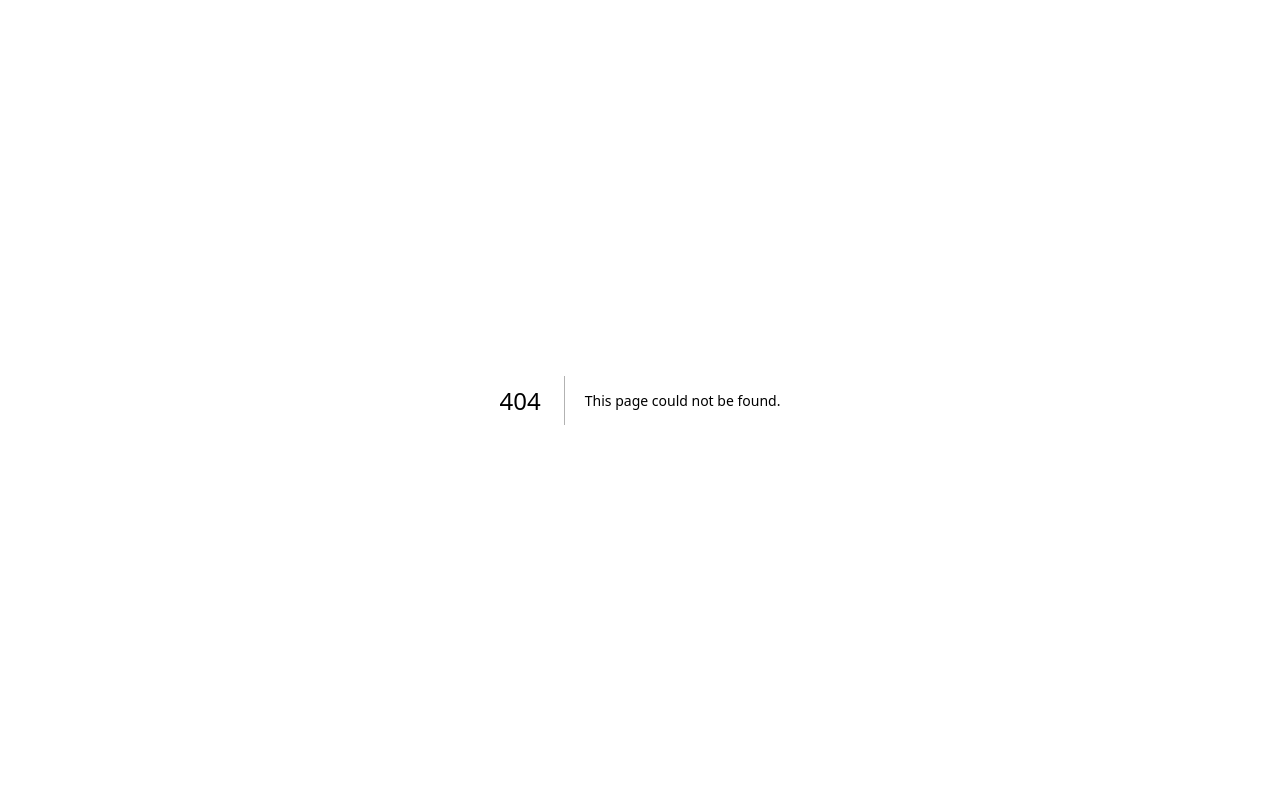
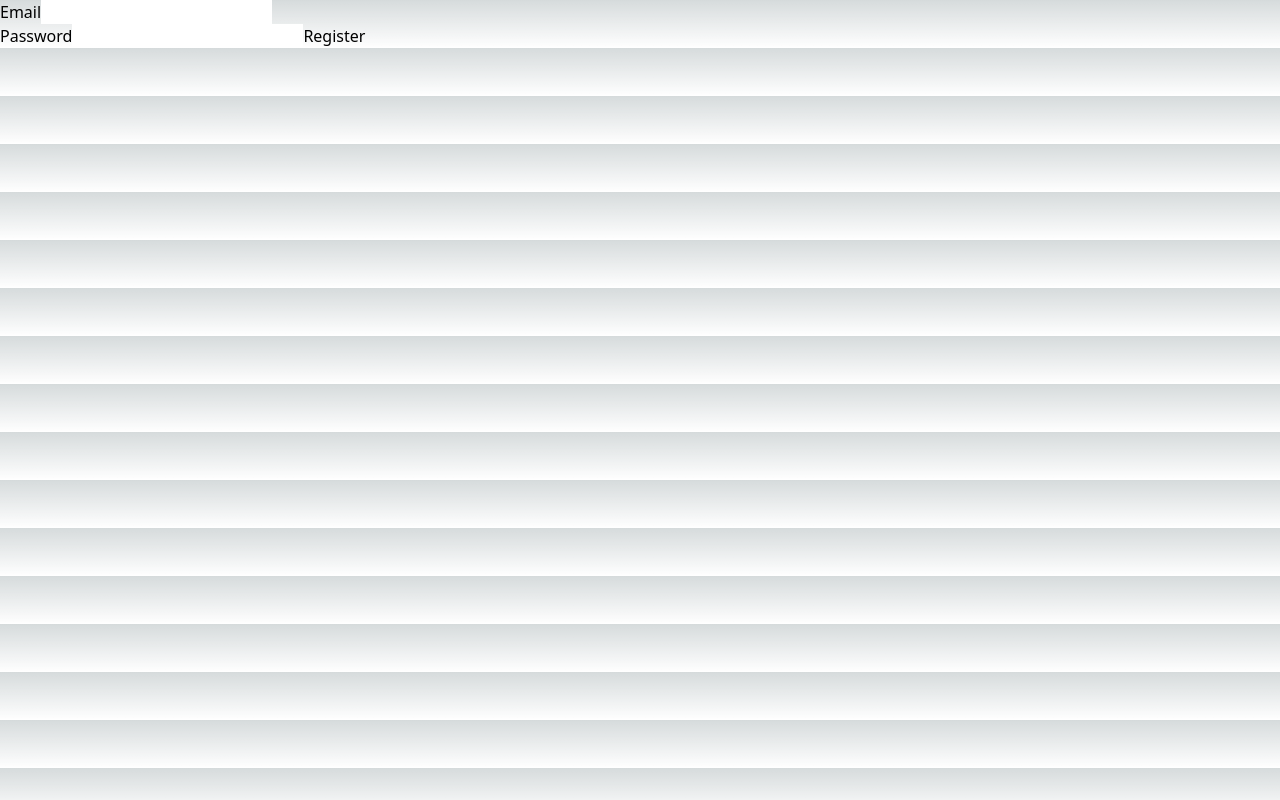
Before and after one commit to GiftChrisJava/trackervideo, a Next.js app: page /register in a window 1280 px wide. Before the commit this address had no page. Built offline with nearby package versions, Linux system fonts and the light colour scheme.

Commit message:
implemented sign up with email and resolved autoplay issue

```diff
--- a/app/auth/callback/route.js
+++ b/app/auth/callback/route.js
@@ -3,18 +3,16 @@ import { cookies } from "next/headers";
 import { NextResponse } from "next/server";
 
 export async function GET(req) {
-  const cookieStore = cookies();
-  const supabase = createRouteHandlerClient({ cookies: () => cookieStore });
-  console.log(req.url, "url in callback");
-  const replacementUrl = originalUrl.replace(/^http:\/\/localhost:3000\//, 'https://trackervideo.vercel.app/');
-
-  const { searchParams } = new URL(replacementUrl );
-
-  const code = searchParams.get("code");
+  const url = new URL(req.url);
+  const code = url.searchParams.get("code");
 
   if (code) {
+    const cookieStore = cookies();
+    const supabase = createRouteHandlerClient({ cookies: () => cookieStore });
+
     await supabase.auth.exchangeCodeForSession(code);
   }
+  return NextResponse.redirect(new URL("/login", url.origin));
 
-  return NextResponse.redirect(new URL("/videos", replacementUrl ));
+  // return NextResponse.redirect("/login");
 }
--- /dev/null
+++ b/app/auth/signin/route.js
@@ -0,0 +1,30 @@
+const { createRouteHandlerClient } = require("@supabase/auth-helpers-nextjs");
+const { cookies } = require("next/headers");
+const { NextRequest, NextResponse } = require("next/server");
+
+async function POST(req) {
+  const url = new URL(req.url);
+  const cookieStore = cookies();
+
+  const formData = await req.formData();
+  const email = String(formData.get("email"));
+  const password = String(formData.get("password"));
+
+  const supabase = createRouteHandlerClient({ cookies: () => cookieStore });
+
+  const { data, error } = await supabase.auth.signInWithPassword({
+    email,
+    password,
+  });
+
+  if (error) {
+    console.log(error);
+    return NextResponse.redirect(new URL("/register", url.origin));
+  }
+
+  return NextResponse.redirect(new URL("/videos", url.origin));
+}
+
+module.exports = {
+  POST,
+};
--- a/app/auth/signout/route.js
+++ b/app/auth/signout/route.js
@@ -1,8 +1,9 @@
 import { createRouteHandlerClient } from "@supabase/auth-helpers-nextjs";
 import { cookies } from "next/headers";
-import { NextResponse } from "next/server";
+import { NextRequest, NextResponse } from "next/server";
 
 export async function POST(req) {
+  const url = new URL(req.url);
   const cookieStore = cookies();
   const supabase = createRouteHandlerClient({ cookies: () => cookieStore });
 
@@ -14,5 +15,5 @@ export async function POST(req) {
     await supabase.auth.signOut();
   }
 
-  return NextResponse.redirect(new URL("/", req.url), { status: 302 });
+  return NextResponse.redirect(url.origin, { status: 301 });
 }
--- /dev/null
+++ b/app/auth/signup/route.js
@@ -0,0 +1,25 @@
+import { createRouteHandlerClient } from "@supabase/auth-helpers-nextjs";
+import { cookies } from "next/headers";
+import { NextRequest, NextResponse } from "next/server";
+
+export async function POST(req) {
+  const url = new URL(req.url);
+  const cookieStore = cookies();
+
+  const formData = await req.formData();
+
+  const email = String(formData.get("email"));
+  const password = String(formData.get("password"));
+
+  const supabase = createRouteHandlerClient({ cookies: () => cookieStore });
+
+  await supabase.auth.signUp({
+    email,
+    password,
+    options: {
+      emailRedirectTo: `${url.origin}/auth/callback`,
+    },
+  });
+
+  return NextResponse.redirect(url.origin, { status: 301 });
+}
--- a/app/components/VideoPlayer.jsx
+++ b/app/components/VideoPlayer.jsx
@@ -12,7 +12,7 @@ const VideoPlayer = ({ video }) => {
   const videoId = video[0].id;
 
   const [progressTime, setProgressTime] = useState(0);
-  const [playerReady, setPlayerReady] = useState(true);
+  const [playerReady, setPlayerReady] = useState(false);
   const hasMounted = useRef(false);
   const playerRef = useRef(null);
 
@@ -43,7 +43,10 @@ const VideoPlayer = ({ video }) => {
 
   const onPlayerReady = (event) => {
     setPlayerReady(true);
+
+    if (progressTime > 0) {
       event.target.seekTo(progressTime); // Seek to stored progress
+    }
   };
 
   const onPlayerStateChange = (event) => {
@@ -65,17 +68,16 @@ const VideoPlayer = ({ video }) => {
     width: "70%",
     playerVars: {
       // Enable progress tracking
+      autoplay: 0,
+
       enablejsapi: 1,
       controls: 1,
       playsinline: 1,
-      autoplay: 0,
     },
   };
 
   return (
     <div className="mx-auto w-full">
-      {!playerReady && <p>Loading player...</p>}
-      {playerReady && (
       <YouTube
         videoId={youtubeVideoId}
         opts={opts}
@@ -83,7 +85,6 @@ const VideoPlayer = ({ video }) => {
         onStateChange={onPlayerStateChange}
         ref={playerRef}
       />
-      )}
     </div>
   );
 };
--- /dev/null
+++ b/app/login/page.jsx
@@ -0,0 +1,15 @@
+"use client";
+export default function page() {
+  return (
+    <form action="../auth/signin" method="post">
+      <label htmlFor="email">Email</label>
+      <input type="text" name="email" id="email" />
+
+      <br />
+      <label htmlFor="password">Password</label>
+      <input type="password" name="password" id="password" />
+
+      <button>Login</button>
+    </form>
+  );
+}
--- a/app/page.jsx
+++ b/app/page.jsx
@@ -1,5 +1,3 @@
-import AuthForm from "./components/AuthForm";
-
 export default function Home() {
   return (
     <div className="min-h-screen bg-gray-900 text-gray-300">
@@ -13,7 +11,13 @@ export default function Home() {
         </p>
 
         <div className="bg-gray-800 p-6 rounded-lg shadow-lg">
-          <AuthForm />
+          <button>
+            <a href="/login">Login</a>
+          </button>
+
+          <button>
+            <a href="/register">Register</a>
+          </button>
         </div>
       </div>
     </div>
--- /dev/null
+++ b/app/register/page.jsx
@@ -0,0 +1,14 @@
+"use client";
+export default function page() {
+  return (
+    <form action="../auth/signup" method="post">
+      <label htmlFor="email">Email</label>
+      <input type="text" name="email" id="email" />
+
+      <br />
+      <label htmlFor="password">Password</label>
+      <input type="password" name="password" id="password" />
+      <button type="submit">Register</button>
+    </form>
+  );
+}
--- a/app/videos/page.jsx
+++ b/app/videos/page.jsx
@@ -11,8 +11,6 @@ export default async function VideoList() {
     data: { session },
   } = await supabase.auth.getSession();
   const user = session?.user;
-
-  console.log(user);
 
   const { data: videos, er } = await supabase.from("videos").select("*");
 
--- a/middleware.js
+++ b/middleware.js
@@ -11,8 +11,6 @@ export async function middleware(req) {
     data: { user },
   } = await supabase.auth.getUser();
 
-  console.log(req.nextUrl.pathname);
-
   // if user is authenticated send to videos page
   if (user && req.nextUrl.pathname === "/") {
     return NextResponse.redirect(new URL("/videos", req.url));
@@ -20,8 +18,6 @@ export async function middleware(req) {
 
   // if not logged in and not going to the home route, the redirect to home route
   if (user && req.nextUrl.pathname !== "/") {
-    console.log("unauth ", user);
-
     return NextResponse.redirect(new URL("/"));
   }
 
--- a/package.json
+++ b/package.json
@@ -3,7 +3,7 @@
   "version": "0.1.0",
   "private": true,
   "scripts": {
-    "dev": "next --port 5000 --hostname localhost --open https://trackervideo.vercel.app/",
+    "dev": "next dev",
     "build": "next build",
     "start": "next start",
     "lint": "next lint"
```
Lines whose indentation alone changed are shown as unchanged.
